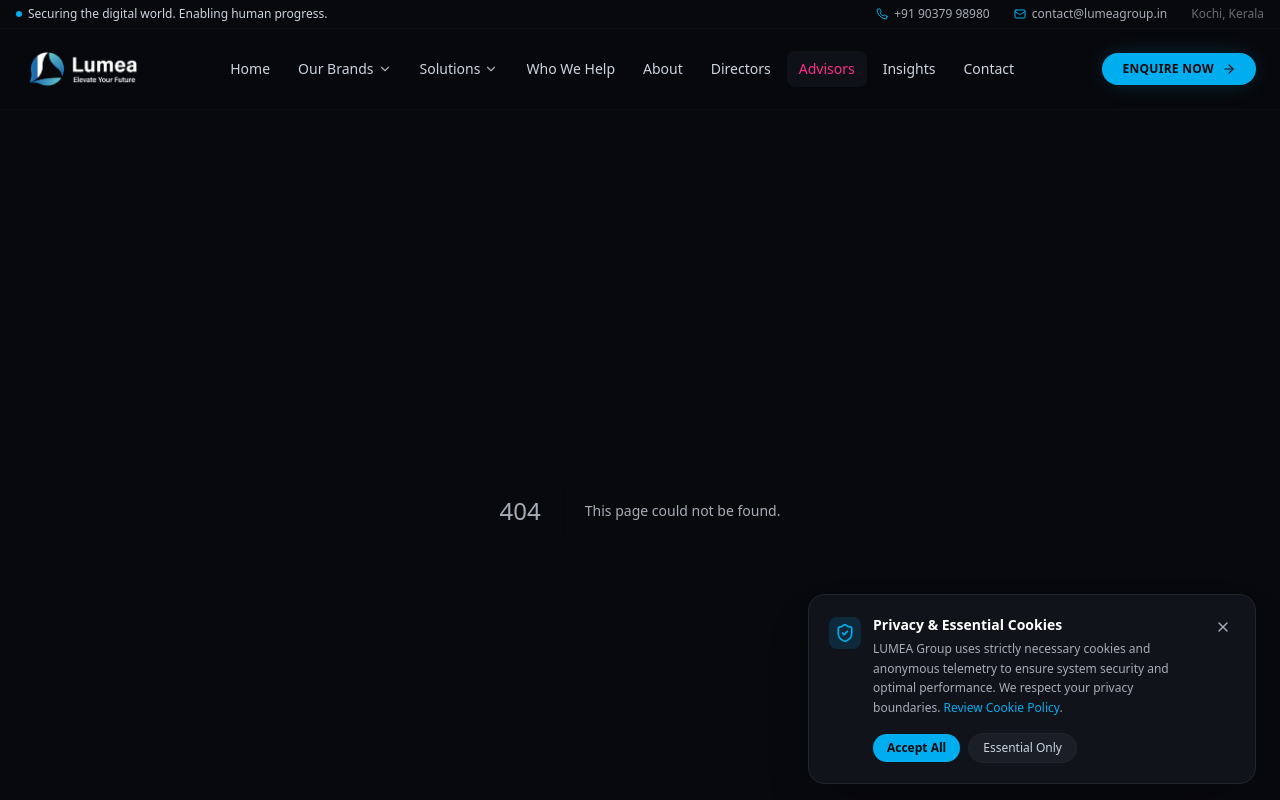
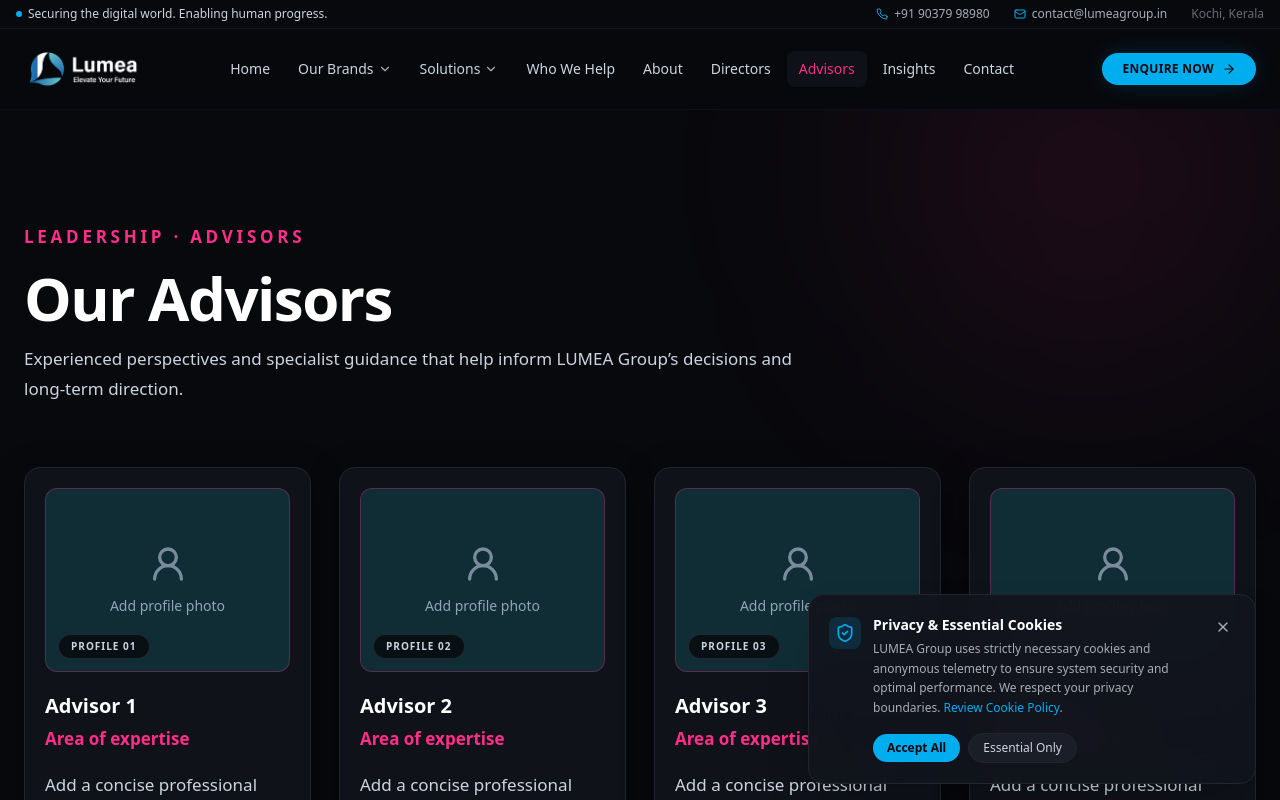
Before and after one commit to Rejeesh99/Lumea-Group-Website, a Next.js app: page /advisors in a window 1280 px wide. Before the commit this address had no page. Shown: the top 800 px of the page. Built offline with nearby package versions, Linux system fonts and the light colour scheme.

Commit message:
Add dedicated Directors and Advisors pages

```diff
--- /dev/null
+++ b/src/app/advisors/page.tsx
@@ -0,0 +1,20 @@
+import type { Metadata } from 'next';
+import { LeadershipPage } from '@/components/leadership/LeadershipPage';
+import { ADVISORS } from '@/data/leadership';
+
+export const metadata: Metadata = {
+  title: 'Our Advisors',
+  description: 'Meet the experienced voices who provide guidance and perspective to LUMEA Group.',
+};
+
+export default function AdvisorsPage() {
+  return (
+    <LeadershipPage
+      title="Our Advisors"
+      eyebrow="Leadership · Advisors"
+      description="Experienced perspectives and specialist guidance that help inform LUMEA Group’s decisions and long-term direction."
+      profiles={ADVISORS}
+      accent="rose"
+    />
+  );
+}
```
